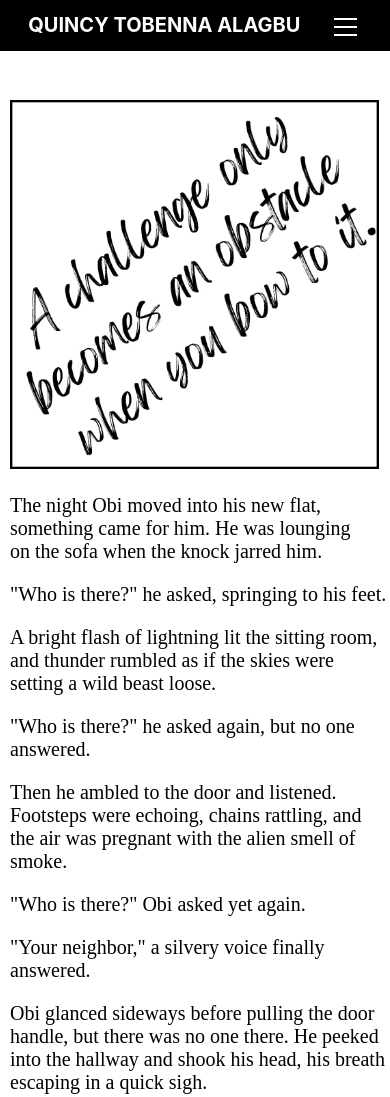
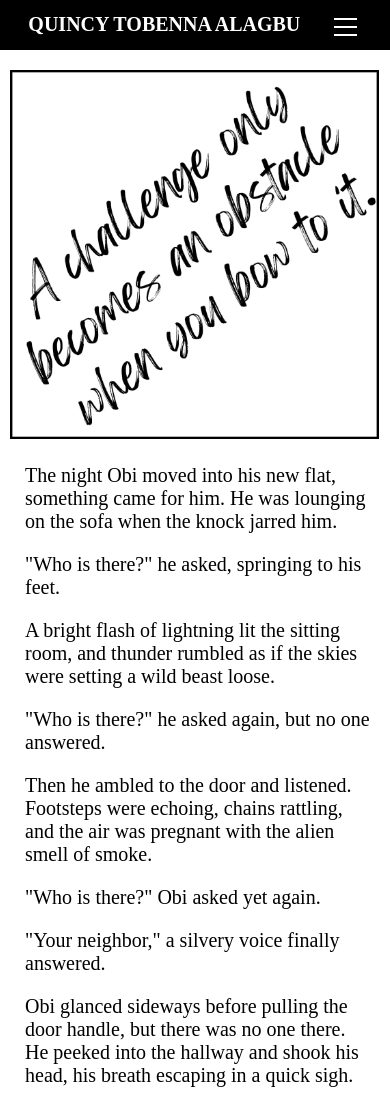
Before and after one commit to Divinegirl8/quincy_website, a React (Create React App) app: page / in a window 390 px wide. Shown: the top 1097 px of the page. Built offline with nearby package versions, Linux system fonts and the light colour scheme.

Commit message:
new commit

```diff
--- a/src/components/reusables/NavBar/index.module.css
+++ b/src/components/reusables/NavBar/index.module.css
@@ -8,6 +8,9 @@
     font-size: 15px;
     position: fixed;
     z-index: 1000;
+    font-family: Times New Roman, serif;
+    font-weight: 400;
+    font-style: normal;
 }
 .link{
     color: white;
--- a/src/features/Blog/index.module.css
+++ b/src/features/Blog/index.module.css
@@ -23,16 +23,22 @@
 
     .blogCont {
         padding-left: 10px;
-        padding-top: 100px;
+        padding-top: 70px;
     }
 
-    .p1{
-        width: 90%;
+    .pCont{
+        padding-left: 15px;
     }
 
-    /*.pCont{*/
-    /*    padding-left: 12px;*/
+    p{
+        width: 95%;
+    }
+
+    /*.p1{*/
+    /*    width: 90%;*/
     /*}*/
+
+
 
     /*.p8{*/
     /*    width: 95%;*/
```
